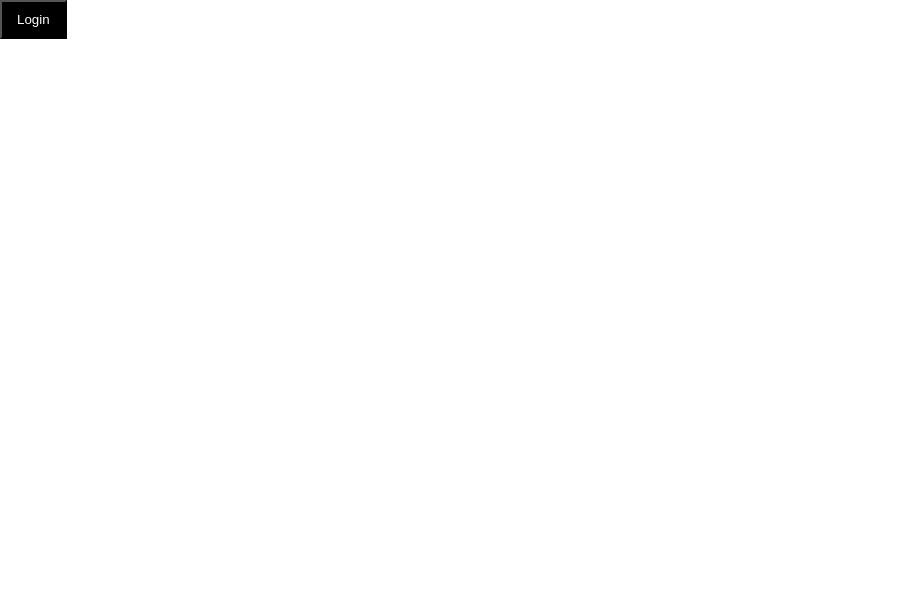
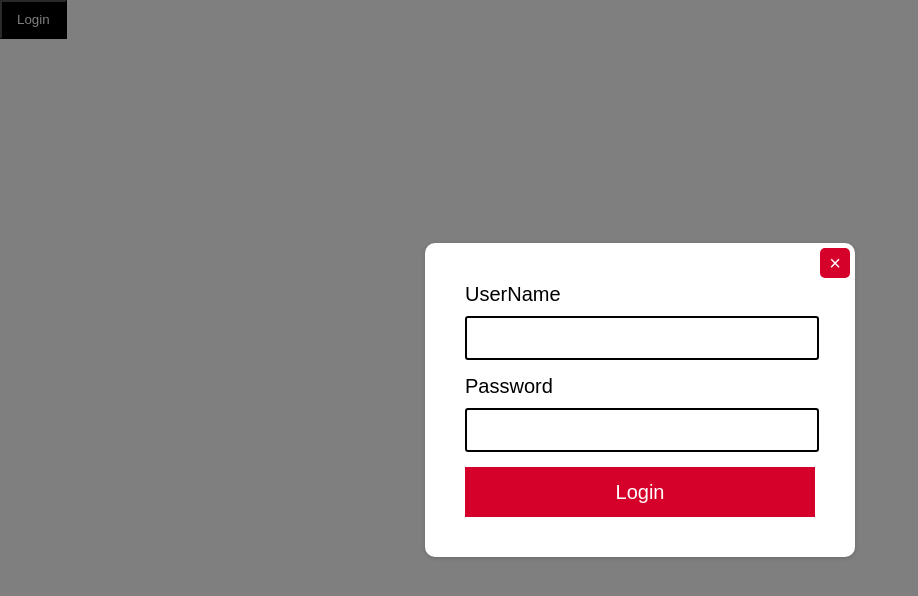
Before and after one commit to omkar231098/Car-Rental-Service, a plain HTML site: page login.html in a window 1280 px wide. Both pictures are taken after a click on the button "Login". Shown: the whole page, without its empty margins (0-918 px from the left). Drawn offline with Linux system fonts and the light colour scheme.

Commit message:
login funcationality done

```diff
--- a/login.html
+++ b/login.html
@@ -4,15 +4,28 @@
     <meta charset="UTF-8">
     <meta http-equiv="X-UA-Compatible" content="IE=edge">
     <meta name="viewport" content="width=device-width, initial-scale=1.0">
+    <title>Document</title>
     <link rel="stylesheet" href="./loging.css">
-    <title>Login</title>
 </head>
 <body>
+    <button class="btn-login" onclick="showModal()">Login</button>
 
-    <button class="btn-login">Login</button>
+    <div class="overlay" onclick="hideModal()"></div>
 
-<div class="overlay"></div>
-
+    <div class="loginform">
+        <span  onclick="hideModal()">&times;</span>
+        <form action="">
+            <div>
+                <label for="" >UserName</label>
+                <input type="text" id="username">
+            </div>
+            <div>
+                <label for="">Password</label>
+                <input type="password" id="password">
+            </div>
+            <button id="login" >Login</button>
+        </form>
+    </div>
 </body>
 <script src="./loging.js"></script>
 </html>
--- a/loging.css
+++ b/loging.css
@@ -1,19 +1,83 @@
 *{
-    margin: 0px;
-    padding: 0px;
+    margin: 0;
+    padding: 0;
+    font-family: Arial, Helvetica, sans-serif;
 }
 .btn-login{
     padding: 10px 15px;
     background-color: black;
     color: white;
     cursor: pointer;
-    font-family: Arial, Helvetica, sans-serif;
+
+}
+#login{
+    margin: auto;
+    text-align: center;
+    width: 100%;
 }
 .overlay{
     width: 100%;
+    background: rgba(0,0, 0,0.5 );
+    height: 100vh;
     position: fixed;
-    height: 100vh;
-    background: rgba(red, green, blue, alpha);
-    z-index: -1;
+    top: 0%;
+    z-index:-1 ;
+    transition: 1s;
     opacity: 0;
 }
+.showoverlay{
+    opacity: 1;
+    z-index: 1;
+}
+.loginform{
+    width: 350px;
+    background-color: white;
+    padding: 30px 30px ;
+    position: absolute;
+    z-index: 9;
+    transition: 2s;
+    left: 50%;
+    top: -50%;
+    transform: translate(-50%,-50%);
+    box-shadow: rgba(0, 0, 0, 0.16) 0px 1px 4px;
+    border-radius: 10px;
+    padding: 40px;
+    font-size: 20px;
+}
+.showloginform{
+  top: 50%;
+  /* z-index: 1; */
+}
+.loginform input{
+    width: 100%;
+    margin-bottom:  15px ;
+    margin-top: 10px;
+    height: 35px;
+    outline: black;
+    outline-style:auto;
+}
+.loginform button{
+    background-color:rgb(213,1,42);
+    color: white ;
+    padding: 10px 15px;
+    border: none;
+    height: 50px;
+    font-size: 20px;
+
+}
+.loginform span{
+    position: absolute;
+    right: 5px;
+    width: 30px ;
+    height: 30px;
+    line-height: 30px;
+    background-color: rgb(213,1,42);
+    text-align: center;
+    top: 5px;
+    color: white;
+    cursor: pointer;
+    border-radius: 5px;
+}
+#username,#password{
+height: 40px;
+}
--- a/loging.js
+++ b/loging.js
@@ -0,0 +1,46 @@
+
+
+
+
+function showModal(){
+    document.querySelector(".overlay").classList.add("showoverlay");
+    document.querySelector(".loginform").classList.add("showloginform")
+     }
+
+    function hideModal(){
+         document.querySelector(".overlay").classList.remove("showoverlay");
+          document.querySelector(".loginform").classList.remove("showloginform")
+     }
+
+
+
+
+
+     let url=`https://63c638794ebaa80285418bc3.mockapi.io/products`;
+     let username=document.querySelector("#username");
+     let password=document.querySelector("#password");
+     let loginBtn=document.querySelector("form");
+
+
+     loginBtn.addEventListener("submit",(e)=>{
+        e.preventDefault();
+       fetch(url).then((res)=>{
+        return res.json();
+       }).then((data)=>{
+        console.log(data)
+     let user=data.filter((ele)=>{
+        return ele.email==username.value
+     })
+        if(user[0]==undefined){
+            alert("Wrong Credientials")
+        }else{
+           if(user[0].password==password.value){
+            alert("Login Success")
+            window.location.assign("index.html")
+           }else{
+            alert("Wrong Password");
+            password.value=null;
+           }
+        }
+       })
+     })
--- a/signup.css
+++ b/signup.css
@@ -1,24 +1,16 @@
+*{
+    margin: 0;
+    padding: 0;
+}
+#signup{
+    display: flex;
+   margin: 50px;
+   justify-content: center;
 
-table{
-    background-color: blueviolet;
-    box-shadow: rgba(17, 12, 46, 0.15) 0px 48px 100px 0px;
-    color: white;
-    border-radius: 10px;
-    width: 50%;
-    height: 100%;
 }
-table input{
-    /* width: 50%; */
-    height: 30px;
-    border-radius: 10px;
-    outline: none;
-    border-style: solid;
+input{
+    width: 90%;
+    margin: 10px 0px 10px 0px;
+    padding: 10px;
+
 }
-select{
-    width: 50%;
-    height: 30px;
-    border-radius: 10px;
-}
-table th{
-    font-size: 20px;
-}
--- a/signup.js
+++ b/signup.js
@@ -34,6 +34,7 @@ e.preventDefault();
    if(firstPassword.value==secondPassword.value){
     //console.log(obj);
     alert("Successfully Registred");
+
     fetch(url,{
         method:"POST",
         body:JSON.stringify(obj),
@@ -41,6 +42,7 @@ e.preventDefault();
     }).then((res)=>{return res.json()})
     .then((data)=>{
         console.log(data)
+        window.location.href="login.html";
     })
 
    }else{
```
Also changed, not shown: signup.html (+1 -17 lines).
